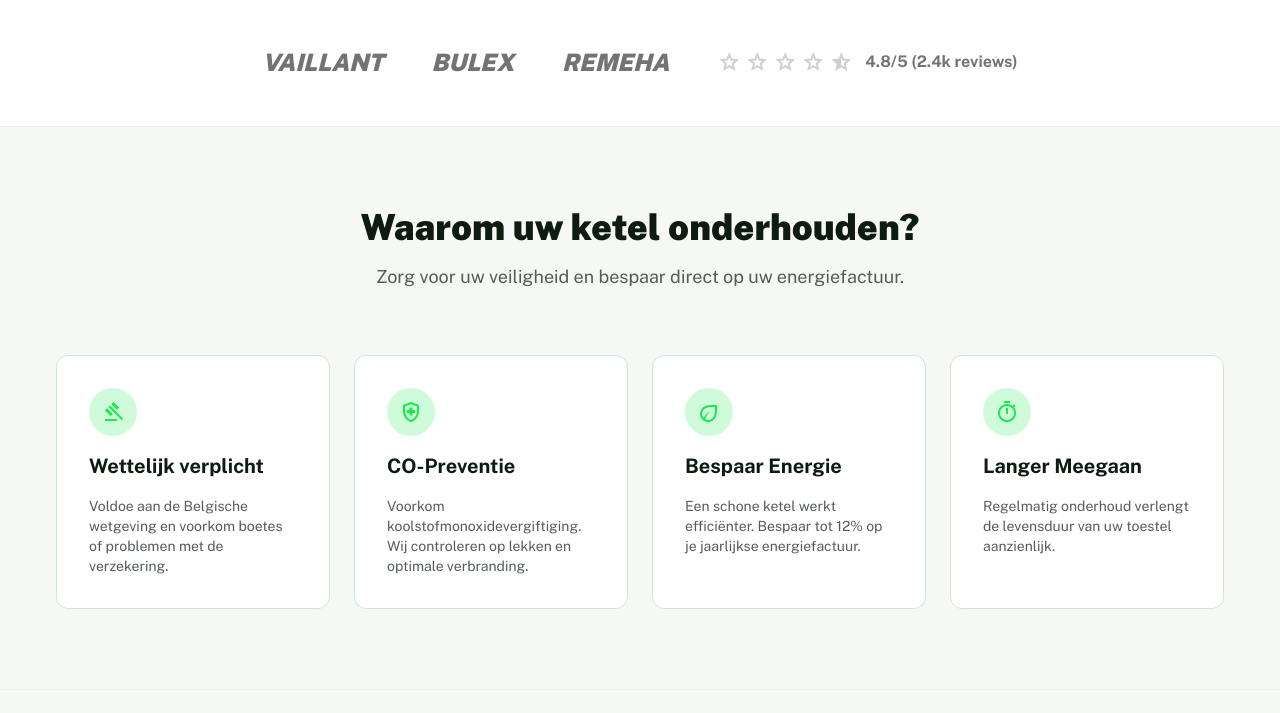
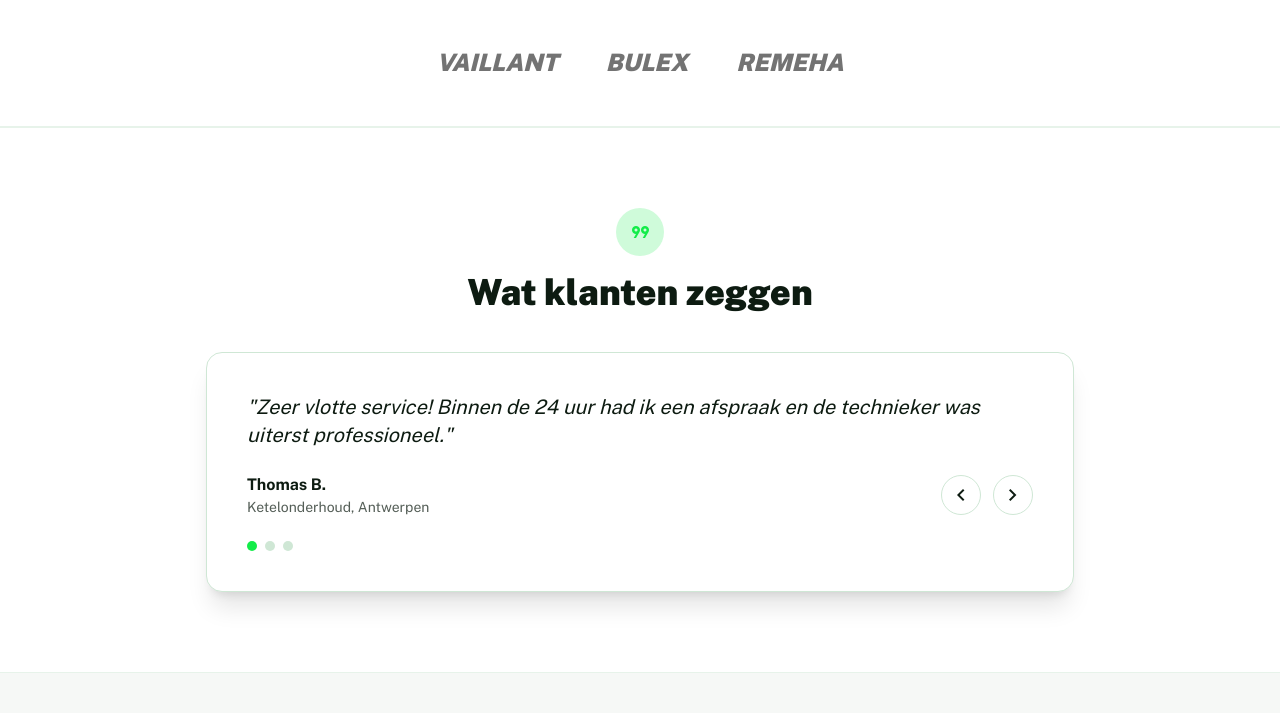
Before and after one commit to OnlionSander/mijnvergelijker, a website: page index.html in a window 1280 px wide. Shown: the part 687-1400 px from the top of the page. Drawn offline with nearby package versions, Linux system fonts and the light colour scheme.

Commit message:
Restore review slider and remove rating stars line

```diff
--- a/index.html
+++ b/index.html
@@ -121,15 +121,35 @@
 <span class="text-2xl font-black italic">VAILLANT</span>
 <span class="text-2xl font-black italic">BULEX</span>
 <span class="text-2xl font-black italic">REMEHA</span>
-<div class="flex items-center gap-1">
-<span class="material-symbols-outlined text-yellow-500">star</span>
-<span class="material-symbols-outlined text-yellow-500">star</span>
-<span class="material-symbols-outlined text-yellow-500">star</span>
-<span class="material-symbols-outlined text-yellow-500">star</span>
-<span class="material-symbols-outlined text-yellow-500">star_half</span>
-<span class="ml-2 font-bold text-[#0d1b11] dark:text-white">4.8/5 (2.4k reviews)</span>
 </div>
 </div>
+</div>
+</section>
+<section class="py-20 bg-white dark:bg-background-dark border-y border-[#e7f3ea] dark:border-white/5">
+<div class="max-w-[900px] mx-auto px-4">
+<div class="text-center mb-10">
+<div class="mx-auto w-12 h-12 rounded-full bg-primary/20 text-primary flex items-center justify-center mb-4">
+<span class="material-symbols-outlined">format_quote</span>
+</div>
+<h2 class="text-3xl md:text-4xl font-black">Wat klanten zeggen</h2>
+</div>
+<div class="bg-white dark:bg-[#1a3522] border border-[#cfe7d5] dark:border-white/10 rounded-2xl shadow-xl p-8 md:p-10 relative">
+<p id="review-quote" class="text-lg md:text-xl leading-relaxed italic mb-6">"Zeer vlotte service! Binnen de 24 uur had ik een afspraak en de technieker was uiterst professioneel."</p>
+<div class="flex items-center justify-between flex-wrap gap-4">
+<div>
+<p id="review-author" class="font-bold">Thomas B.</p>
+<p id="review-meta" class="text-sm opacity-70">Ketelonderhoud, Antwerpen</p>
+</div>
+<div class="flex items-center gap-3">
+<button id="review-prev" class="w-10 h-10 rounded-full border border-[#cfe7d5] dark:border-white/20 flex items-center justify-center hover:bg-primary hover:text-[#0d1b11] transition-colors" aria-label="Vorige review">
+<span class="material-symbols-outlined">chevron_left</span>
+</button>
+<button id="review-next" class="w-10 h-10 rounded-full border border-[#cfe7d5] dark:border-white/20 flex items-center justify-center hover:bg-primary hover:text-[#0d1b11] transition-colors" aria-label="Volgende review">
+<span class="material-symbols-outlined">chevron_right</span>
+</button>
+</div>
+</div>
+<div id="review-dots" class="flex gap-2 mt-6"></div>
 </div>
 </div>
 </section>
@@ -391,5 +411,66 @@
         }
     });
 });
+const reviews = [
+    {
+        quote: 'Zeer vlotte service! Binnen de 24 uur had ik een afspraak en de technieker was uiterst professioneel.',
+        author: 'Thomas B.',
+        meta: 'Ketelonderhoud, Antwerpen',
+    },
+    {
+        quote: 'Duidelijke prijsafspraak, vriendelijke techniekers en alles netjes achtergelaten. Aanrader.',
+        author: 'Sarah V.',
+        meta: 'Mazoutketel, Gent',
+    },
+    {
+        quote: 'Snel contact en het attest meteen in mijn mailbox. Topervaring.',
+        author: 'Jeroen L.',
+        meta: 'Gasketel, Leuven',
+    },
+];
+
+const quoteEl = document.getElementById('review-quote');
+const authorEl = document.getElementById('review-author');
+const metaEl = document.getElementById('review-meta');
+const dotsEl = document.getElementById('review-dots');
+const prevBtn = document.getElementById('review-prev');
+const nextBtn = document.getElementById('review-next');
+
+let currentReview = 0;
+
+function renderReview(index) {
+    const r = reviews[index];
+    if (!r) return;
+    if (quoteEl) quoteEl.textContent = `"${r.quote}"`;
+    if (authorEl) authorEl.textContent = r.author;
+    if (metaEl) metaEl.textContent = r.meta;
+    if (dotsEl) {
+        dotsEl.innerHTML = '';
+        reviews.forEach((_, i) => {
+            const dot = document.createElement('button');
+            dot.className = `w-2.5 h-2.5 rounded-full ${i === index ? 'bg-primary' : 'bg-[#cfe7d5] dark:bg-white/30'}`;
+            dot.setAttribute('aria-label', `Ga naar review ${i + 1}`);
+            dot.addEventListener('click', () => {
+                currentReview = i;
+                renderReview(currentReview);
+            });
+            dotsEl.appendChild(dot);
+        });
+    }
+}
+
+if (prevBtn && nextBtn) {
+    prevBtn.addEventListener('click', () => {
+        currentReview = (currentReview - 1 + reviews.length) % reviews.length;
+        renderReview(currentReview);
+    });
+    nextBtn.addEventListener('click', () => {
+        currentReview = (currentReview + 1) % reviews.length;
+        renderReview(currentReview);
+    });
+}
+if (quoteEl && authorEl && metaEl) {
+    renderReview(currentReview);
+}
 </script>
 </body></html>
```
